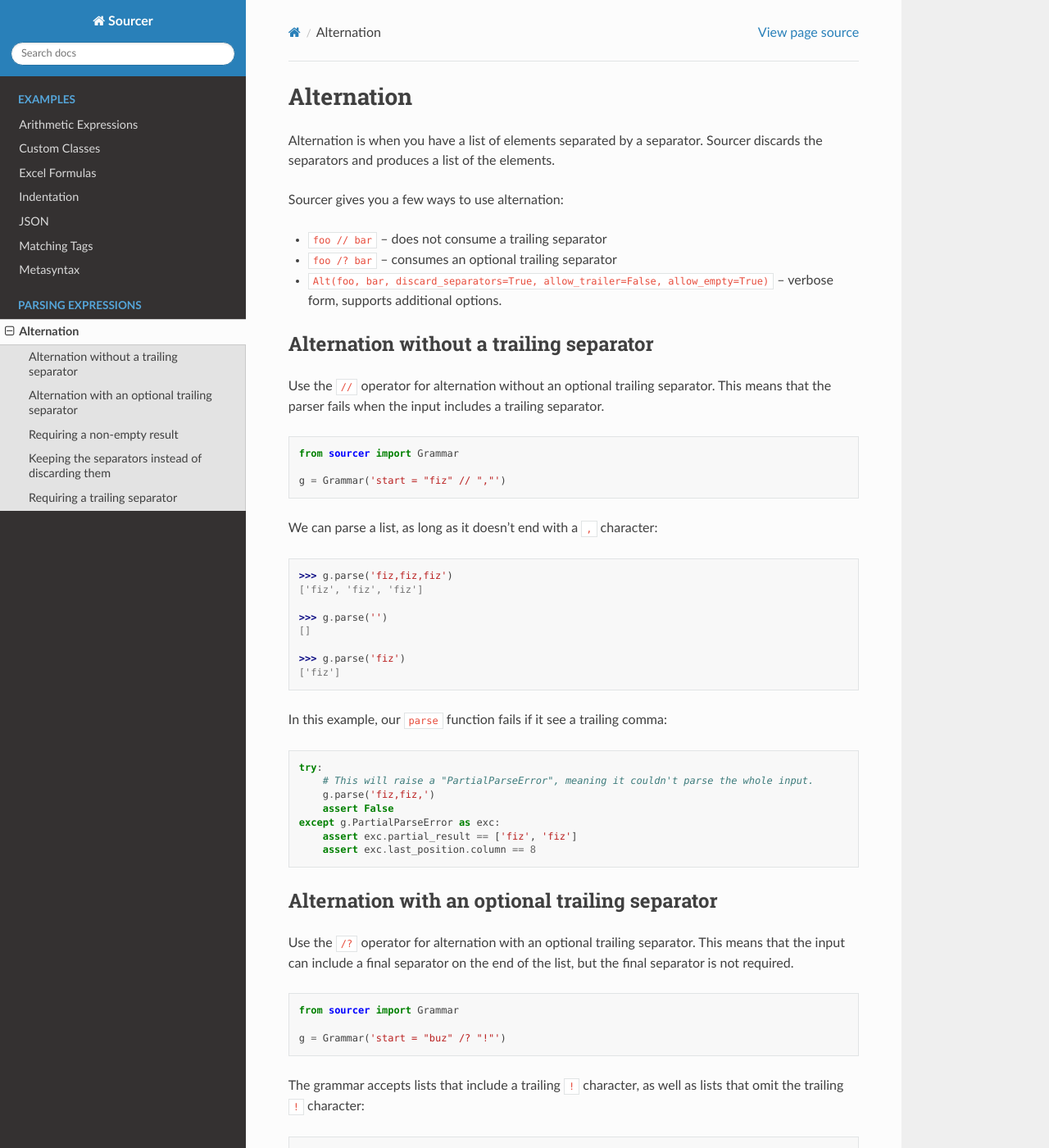
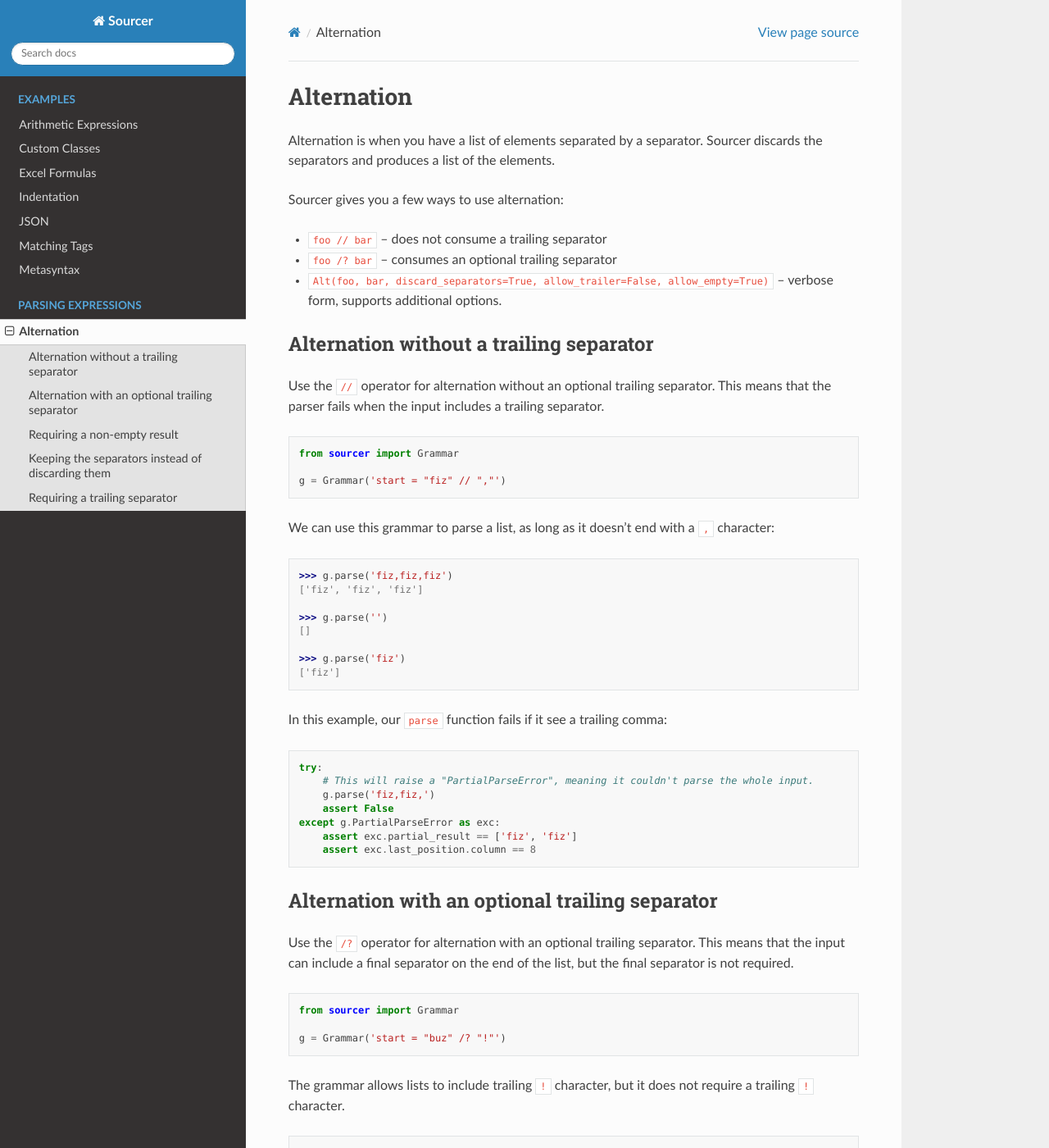
Before and after one commit to jvs/sourcer, a Sphinx documentation site: the page built from docs/expressions/alternation.md, in a window 1280 px wide and 1400 px high. Shown: the whole window at 82% size. Built offline with Sphinx 7.4.7 and the Read the Docs theme 2.0.0, drawn with Linux system fonts in a browser that asks for light colours.

Commit message:
Reword a couple things.

````diff
--- a/docs/expressions/alternation.md
+++ b/docs/expressions/alternation.md
@@ -23,7 +23,8 @@ from sourcer import Grammar
 g = Grammar('start = "fiz" // ","')
 ```
 
-We can parse a list, as long as it doesn't end with a `,` character:
+We can use this grammar to parse a list, as long as it doesn't end with a `,`
+character:
 
 <!-- CONSOLE -->
 ```python
@@ -64,8 +65,8 @@ from sourcer import Grammar
 g = Grammar('start = "buz" /? "!"')
 ```
 
-The grammar accepts lists that include a trailing `!` character, as well as
-lists that omit the trailing `!` character:
+The grammar allows lists to include trailing `!` character, but it does not
+require a trailing `!` character.
 
 <!-- CONSOLE -->
 ```python
````
